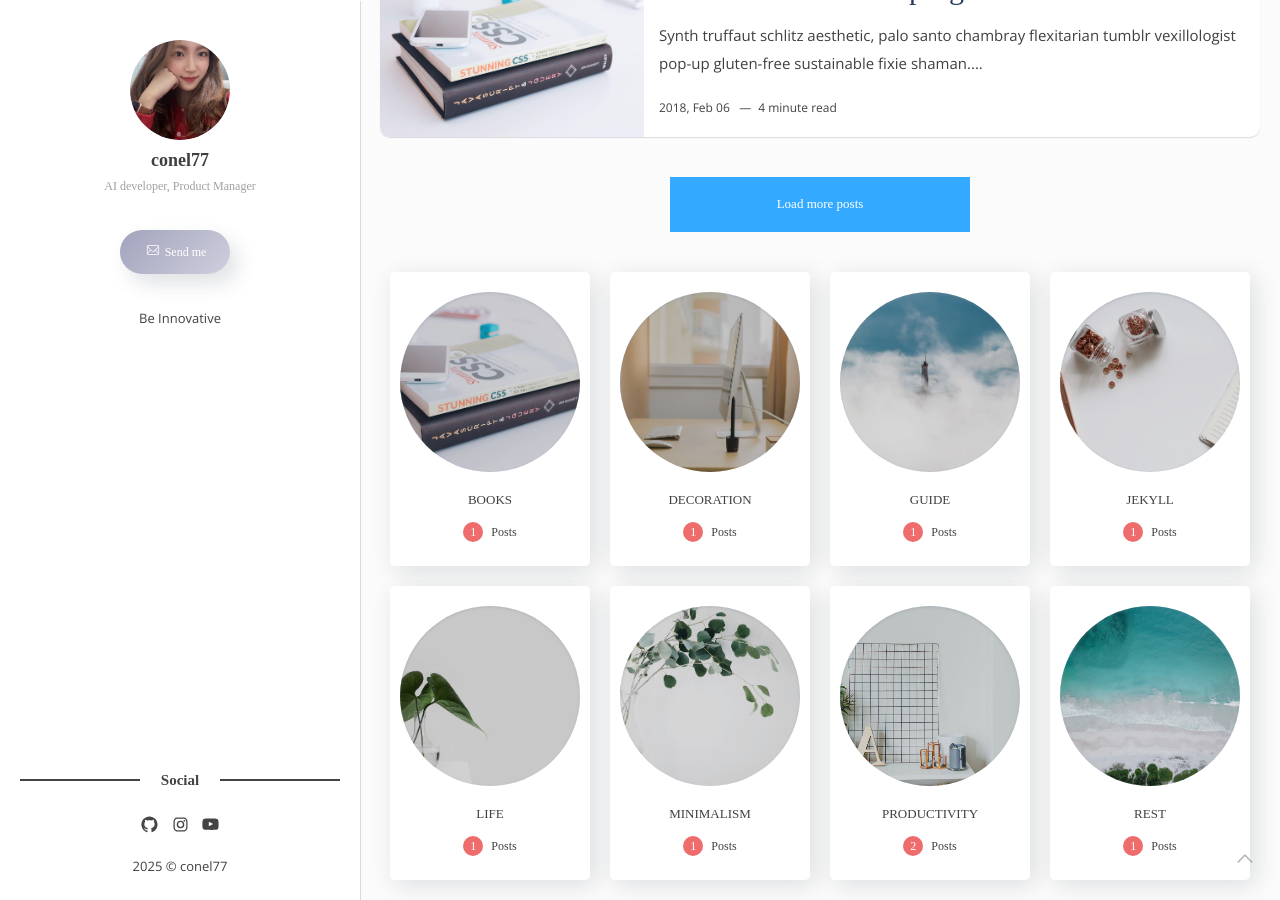
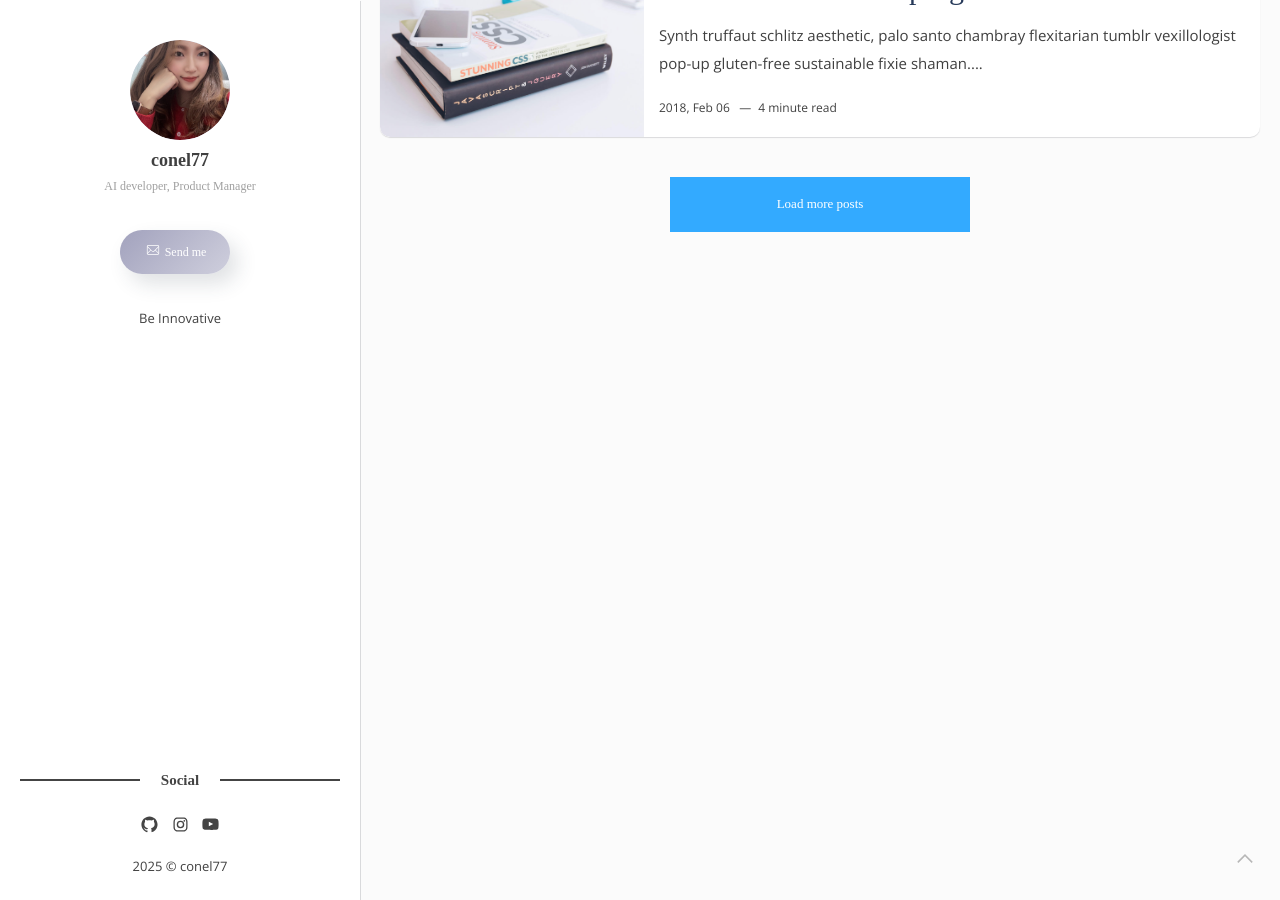
Before and after one commit to conel77/conel77.github.io, a Jekyll site: the page built from index.html, in a window 1280 px wide and 900 px high, scrolled down 1322 px. Built offline with Jekyll 4.4.1, drawn with Linux system fonts in a browser that asks for light colours; some web fonts are replaced; the list of posts is cut into pages by our own code; some of the changed lines change nothing that is shown.

Commit message:
Fix: remove category blocks from Posts page

```diff
--- a/index.html
+++ b/index.html
@@ -36,4 +36,3 @@ layout: home
 {% if postsCovered < postCount %}
   <button class="c-load-more c-btn c-btn--middle">Load more posts</button>
 {% endif %}
-{% include categories.html %}
```
